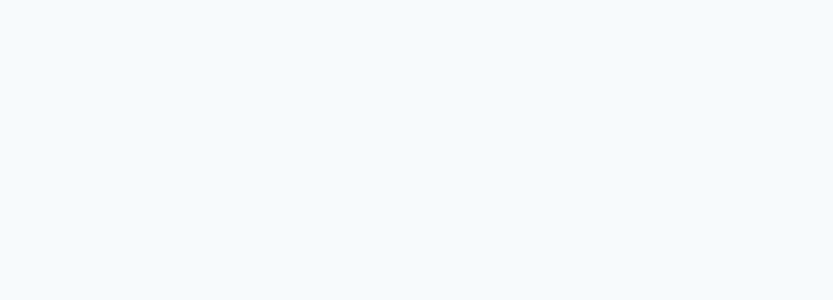
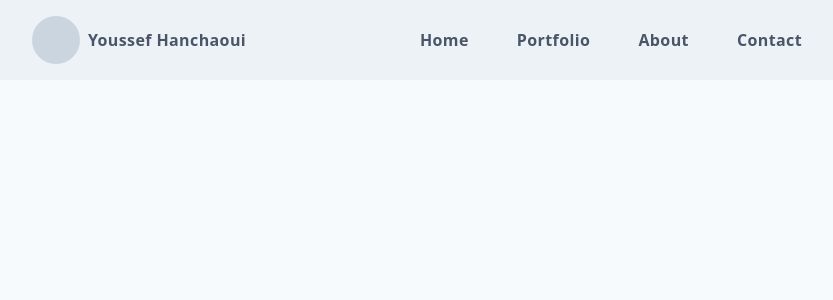
Before and after one commit to josef256/josef256_cv, a React (Create React App) app: page / in a window 1280 px wide. Shown: the top 300 px of the page, without its empty margins (199-1032 px from the left). Built offline with nearby package versions, Linux system fonts and the light colour scheme.

Commit message:
add navMenu

```diff
--- /dev/null
+++ b/src/components/NavMenu.js
@@ -0,0 +1,14 @@
+import React from 'react';
+
+export const NavMenu=()=>{
+    return (
+        <nav>
+        <ul className="md:flex md:w-full hidden">
+            <li className="pr-4 md:pr-12 font-semibold text-gray-700 tracking-wide">Home</li>
+            <li className="pr-4 md:pr-12 font-semibold text-gray-700 tracking-wide">Portfolio</li>
+            <li className="pr-4 md:pr-12 font-semibold text-gray-700 tracking-wide">About</li>
+            <li className="pr-4 md:pr-12 font-semibold text-gray-700 tracking-wide">Contact</li>
+        </ul>
+        </nav>
+    )
+}
--- a/src/layouts/HeaderNav.js
+++ b/src/layouts/HeaderNav.js
@@ -1,9 +1,17 @@
 import React  from 'react';
+import {NavMenu} from "../components/NavMenu";
 
 export const HeaderNav=()=>{
     return(
-        <header>
+        <header className="bg-gray-200 h-20 flex justify-around items-center p-4">
+            <div className="md:ml-32 flex items-center">
+                <div className="h-12 w-12 rounded-full bg-gray-400"></div>
+                <div className="pl-2 font-bold text-gray-700 tracking-wide">Youssef Hanchaoui</div>
+            </div>
 
+            <div className="md:mr-32">
+                <NavMenu/>
+            </div>
         </header>
     )
 }
```
